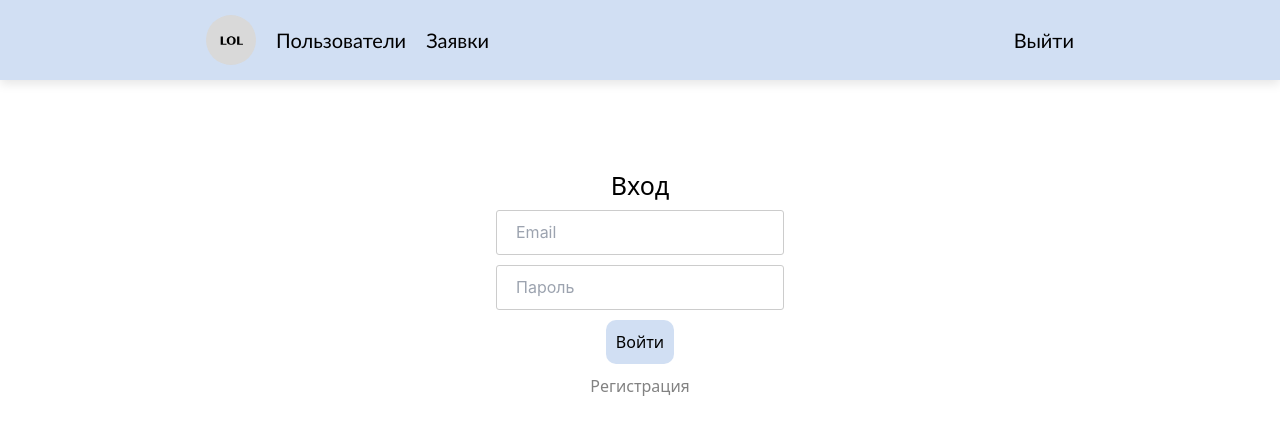
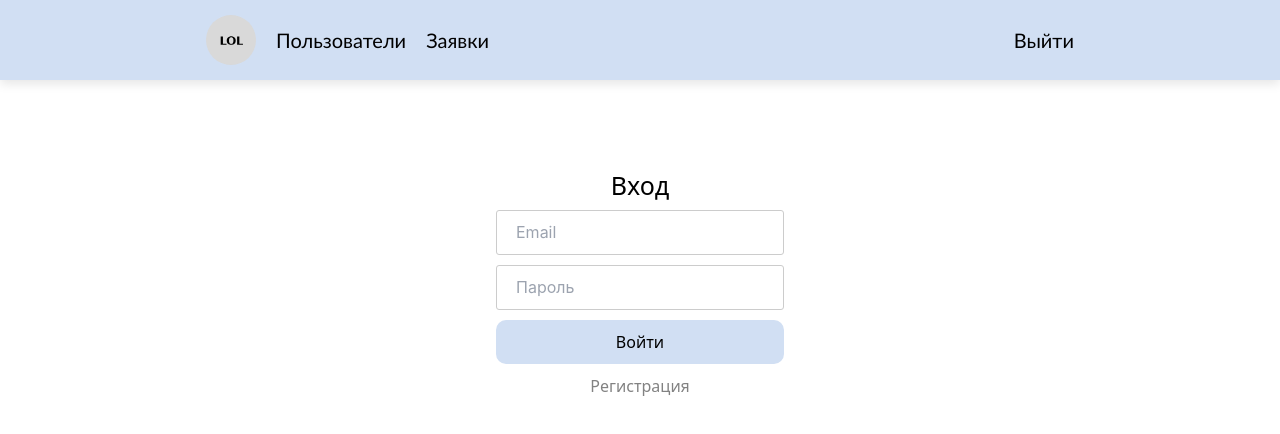
Before and after one commit to lpvskks/missed-classes-app, a React (Vite) app: page /login in a window 1280 px wide. Shown: the top 434 px of the page. Built offline with nearby package versions, Linux system fonts and the light colour scheme.

Commit message:
Fixed standart behavior of the form

```diff
--- a/src/components/pages/Login/LoginPage.tsx
+++ b/src/components/pages/Login/LoginPage.tsx
@@ -12,9 +12,20 @@ const LoginPage = () => {
 
     const navigate = useNavigate();
 
-    const handleSubmit = () => {
-        login(email, password);
+    const handleSubmit = async (event: React.FormEvent) => {
+        event.preventDefault();
+
+        if (!email || !password) {
+            alert("Заполните все поля!");
+            return;
+        }
+
+        try {
+            await login(email, password);
             navigate("/");
+        } catch (err) {
+            console.error("Ошибка входа:", err);
+        }
     };
 
     const handleRegistration = () => {
@@ -25,21 +36,26 @@ const LoginPage = () => {
         <main>
             <div className='content'>
                 <h2>Вход</h2>
+                <form onSubmit={handleSubmit}>
                     <input
-                    type="text"
+                        type="email"
                         value={email}
                         onChange={(e) => setEmail(e.target.value)}
                         placeholder="Email"
                     />
 
                     <input
-                    type="text"
+                        type="password"
                         value={password}
                         onChange={(e) => setPassword(e.target.value)}
                         placeholder="Пароль"
                     />
 
-                <button onClick={handleSubmit}>Войти</button>
+                    <button type="submit" disabled={loading}>
+                        {loading ? "Вход..." : "Войти"}
+                    </button>
+                </form>
+
                 <button className="reg" onClick={handleRegistration}>Регистрация</button>
 
                 {error && <p style={{ color: "red" }}>{error}</p>}
--- a/src/components/pages/Login/loginPage.scss
+++ b/src/components/pages/Login/loginPage.scss
@@ -11,6 +11,11 @@ main {
     align-items: center;
     margin: 10vh auto;
 }
+form {
+    display: flex;
+    flex-direction: column;
+    width: 100%;
+}
 
 .reg {
     background-color:rgba(255, 255, 255, 0);
```
Lines whose indentation alone changed are shown as unchanged.
